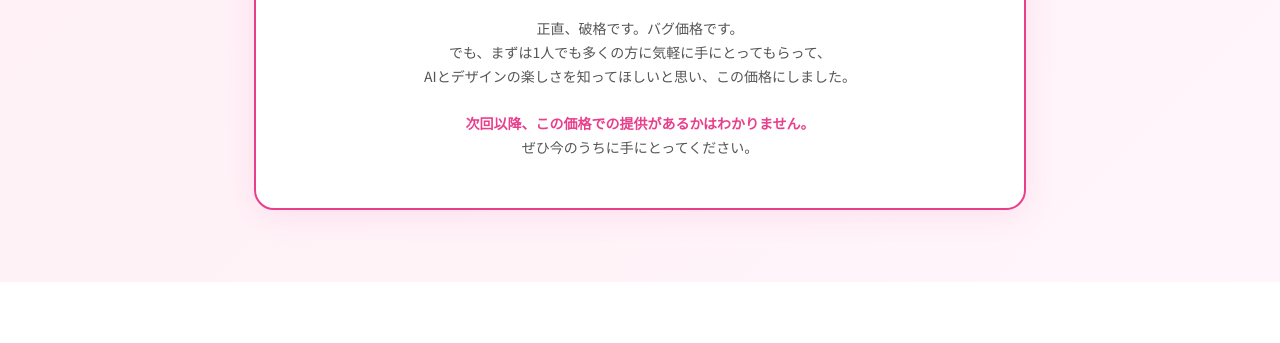
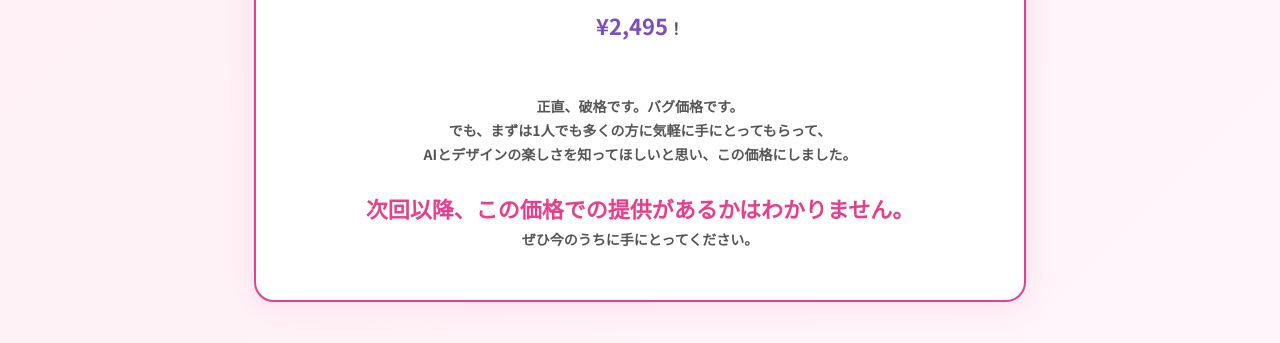
Before and after one commit to gitmato11234/mato_ai_canva_makestory, a plain HTML site: page section09.html in a window 1280 px wide. Shown: the part 539-882 px from the top of the page. Before the commit the page ends 821 px from the top, so only its background shows below. Drawn offline with Linux system fonts and the light colour scheme.

Commit message:
Update section09.html

```diff
--- a/section09.html
+++ b/section09.html
@@ -89,7 +89,8 @@
       <p style="margin-bottom:4px;"><span style="text-decoration:line-through;text-decoration-color:#000;font-size:40px;font-weight:900;color:rgba(123,79,191,0.8);">定価 ¥14,980</span></p>
       <p style="font-size:28px;font-weight:700;color:var(--pink);margin-bottom:8px;">販売日から5日間限定</p>
       <div class="price-amount"><small>¥</small>9,980</div>
-      <div class="price-per">1回あたりのセミナー価格は <strong>¥2,495</strong>！</div>
+      <div class="price-per">1回あたりのセミナー価格は <strong><br>
+      <div class="price-per">¥2,495</strong>！</div><br>
       <div class="price-note">
         正直、破格です。バグ価格です。<br>
         でも、まずは1人でも多くの方に気軽に手にとってもらって、<br>
```
